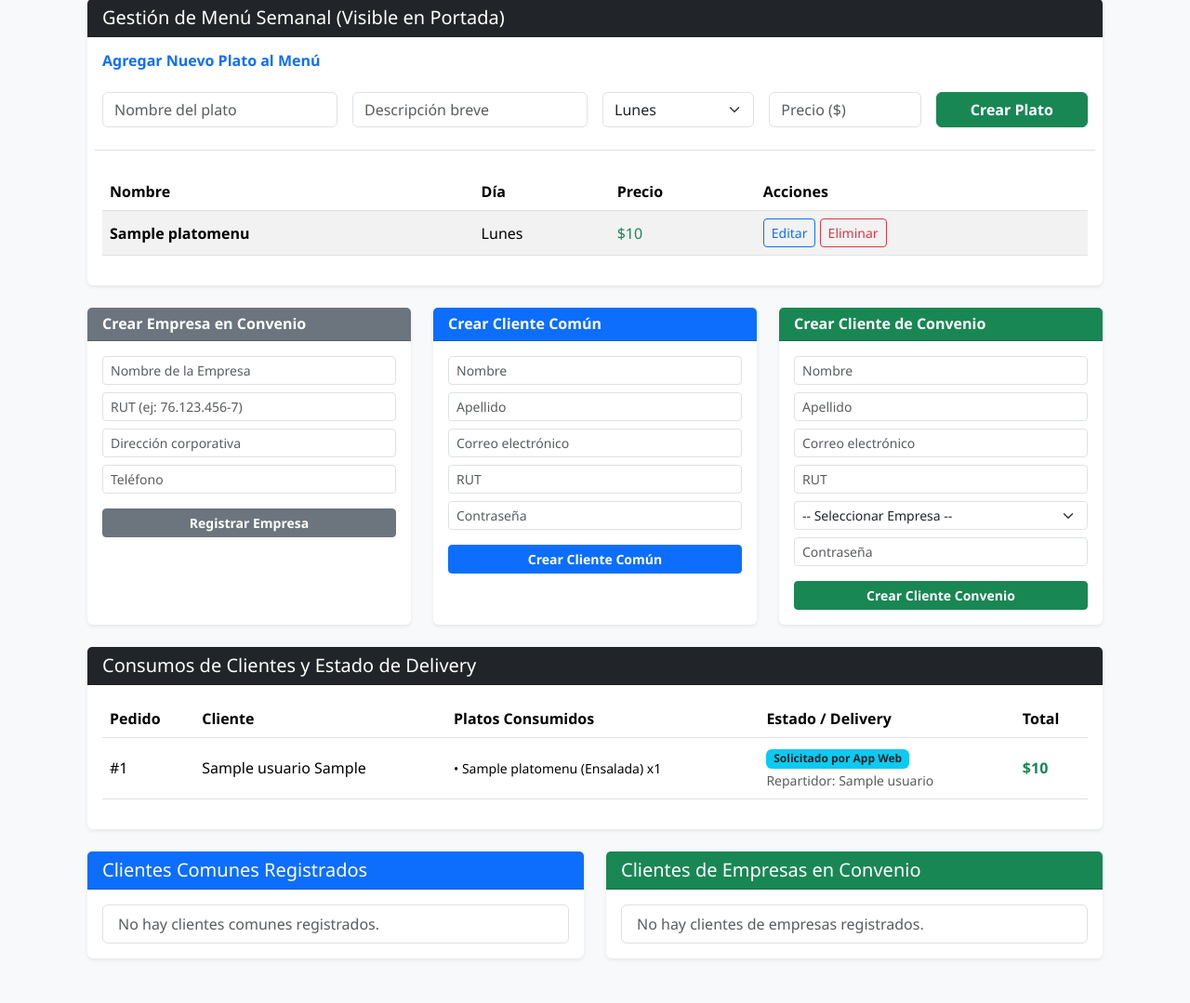
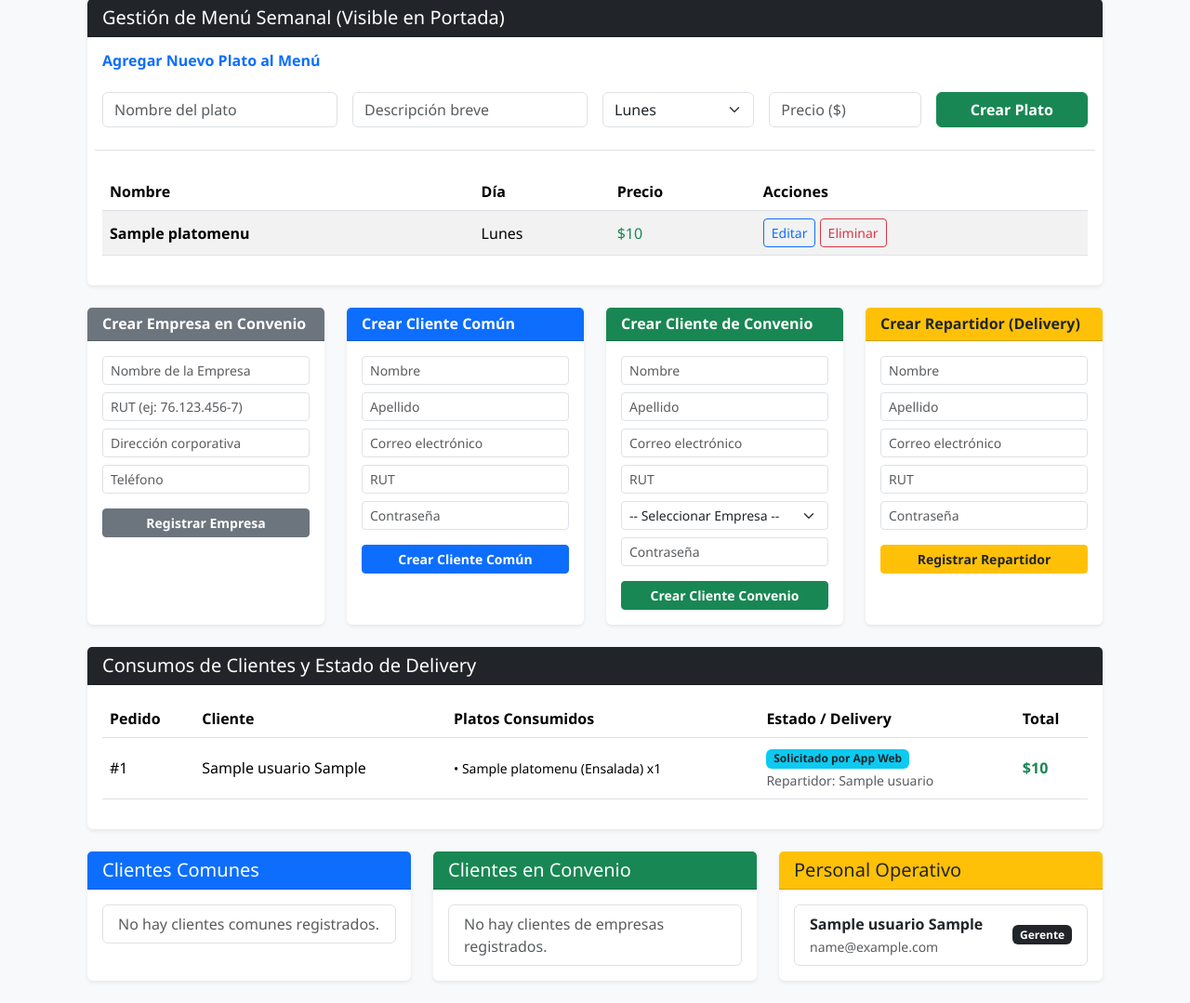
Before and after one commit to Defkross1/proyecto_sabores, a Django app: page /gerente/ in a window 1280 px wide. Shown: the part 265-1344 px from the top of the page at 93% size. Before the commit the page ends 1297 px from the top, so only its background shows below. Run offline with Django 5.2, Linux system fonts and the light colour scheme; a user stored in the database is signed in; tables that the repository leaves empty hold one stand-in row (values such as "Sample post"); some libraries are stand-ins or nearby versions.

Commit message:
Agregado formulario de creacion de cuentas para Repartidores en el dashboard gerencial y listado de personal operativo

```diff
--- a/pedidos/views.py
+++ b/pedidos/views.py
@@ -308,7 +308,7 @@ def pagar_pedido(request, pedido_id):
     if request.method == 'POST':
         metodo = request.POST.get('metodo_pago')
         if metodo:
-            # 🌟 LÓGICA DE DESCUENTO PARA LA GIFT CARD DE CONVENIO
+            # LÓGICA DE DESCUENTO PARA LA GIFT CARD DE CONVENIO
             if metodo == 'GIFTCARD':
                 if hasattr(request.user, 'saldo_giftcard') and request.user.saldo_giftcard >= pedido.total:
                     request.user.saldo_giftcard -= pedido.total
@@ -509,10 +509,30 @@ def gerente_dashboard(request):
                     rol='CLIENTE',
                     empresa_convenio=empresa
                 )
-                # 🌟 ASIGNAR SALDO DE $70.000 POR DEFECTO
                 nuevo_user.saldo_giftcard = 70000
                 nuevo_user.save()
                 messages.success(request, f"Cliente de convenio {nombre} creado con Gift Card de $70.000.")
+
+        # 🌟 LÓGICA AÑADIDA PARA CREAR CUENTAS DE REPARTIDORES 🌟
+        elif accion == 'crear_repartidor':
+            nombre = request.POST.get('nombre')
+            apellido = request.POST.get('apellido')
+            email = request.POST.get('email')
+            rut = request.POST.get('rut')
+            password = request.POST.get('password')
+
+            if Usuario.objects.filter(email=email).exists():
+                messages.error(request, "El correo electrónico ya está registrado.")
+            else:
+                Usuario.objects.create_user(
+                    email=email,
+                    password=password,
+                    nombre=nombre,
+                    apellido=apellido,
+                    rut=rut,
+                    rol='REPARTIDOR'
+                )
+                messages.success(request, f"Cuenta de Repartidor para {nombre} {apellido} creada exitosamente.")
 
         return redirect('gerente_dashboard')
 
--- a/sabores_core/templates/pedidos/gerente_dashboard.html
+++ b/sabores_core/templates/pedidos/gerente_dashboard.html
@@ -99,10 +99,10 @@
         </div>
     </div>
 
-    <!-- SECCIÓN: CREACIÓN DE EMPRESAS Y CLIENTES DESDE GERENCIA -->
+    <!-- SECCIÓN: CREACIÓN DE EMPRESAS Y PERSONAL DESDE GERENCIA -->
     <div class="row g-4 mb-4">
         <!-- Crear Empresa en Convenio -->
-        <div class="col-md-4">
+        <div class="col-xl-3 col-md-6">
             <div class="card shadow-sm border-0 h-100">
                 <div class="card-header bg-secondary text-white">
                     <h6 class="mb-0 fw-bold">Crear Empresa en Convenio</h6>
@@ -130,7 +130,7 @@
         </div>
 
         <!-- Crear Cliente Común -->
-        <div class="col-md-4">
+        <div class="col-xl-3 col-md-6">
             <div class="card shadow-sm border-0 h-100">
                 <div class="card-header bg-primary text-white">
                     <h6 class="mb-0 fw-bold">Crear Cliente Común</h6>
@@ -161,7 +161,7 @@
         </div>
 
         <!-- Crear Cliente de Convenio -->
-        <div class="col-md-4">
+        <div class="col-xl-3 col-md-6">
             <div class="card shadow-sm border-0 h-100">
                 <div class="card-header bg-success text-white">
                     <h6 class="mb-0 fw-bold">Crear Cliente de Convenio</h6>
@@ -198,6 +198,38 @@
                 </div>
             </div>
         </div>
+
+        <!-- 🌟 CREAR CUENTA DE REPARTIDOR 🌟 -->
+        <div class="col-xl-3 col-md-6">
+            <div class="card shadow-sm border-0 h-100">
+                <div class="card-header bg-warning text-dark">
+                    <h6 class="mb-0 fw-bold">Crear Repartidor (Delivery)</h6>
+                </div>
+                <div class="card-body">
+                    <form method="post">
+                        {% csrf_token %}
+                        <input type="hidden" name="accion" value="crear_repartidor">
+                        <div class="mb-2">
+                            <input type="text" name="nombre" class="form-control form-control-sm" placeholder="Nombre" required>
+                        </div>
+                        <div class="mb-2">
+                            <input type="text" name="apellido" class="form-control form-control-sm" placeholder="Apellido" required>
+                        </div>
+                        <div class="mb-2">
+                            <input type="email" name="email" class="form-control form-control-sm" placeholder="Correo electrónico" required>
+                        </div>
+                        <div class="mb-2">
+                            <input type="text" name="rut" class="form-control form-control-sm" placeholder="RUT" required>
+                        </div>
+                        <div class="mb-3">
+                            <input type="password" name="password" class="form-control form-control-sm" placeholder="Contraseña" required>
+                        </div>
+                        <button type="submit" class="btn btn-warning btn-sm w-100 fw-bold text-dark">Registrar Repartidor</button>
+                    </form>
+                </div>
+            </div>
+        </div>
+
     </div>
 
     <!-- SEGUIMIENTO DE CONSUMOS Y DELIVERY -->
@@ -246,12 +278,13 @@
         </div>
     </div>
 
-    <!-- LISTADO DE CLIENTES (COMUNES Y EMPRESAS) -->
+    <!-- LISTADO DE CLIENTES Y PERSONAL -->
     <div class="row g-4">
-        <div class="col-md-6">
+        <!-- Clientes Comunes -->
+        <div class="col-md-4">
             <div class="card shadow-sm border-0 h-100">
                 <div class="card-header bg-primary text-white">
-                    <h5 class="mb-0">Clientes Comunes Registrados</h5>
+                    <h5 class="mb-0">Clientes Comunes</h5>
                 </div>
                 <div class="card-body">
                     <ul class="list-group">
@@ -268,16 +301,17 @@
             </div>
         </div>
 
-        <div class="col-md-6">
+        <!-- Clientes Convenio -->
+        <div class="col-md-4">
             <div class="card shadow-sm border-0 h-100">
                 <div class="card-header bg-success text-white">
-                    <h5 class="mb-0">Clientes de Empresas en Convenio</h5>
+                    <h5 class="mb-0">Clientes en Convenio</h5>
                 </div>
                 <div class="card-body">
                     <ul class="list-group">
                         {% for cli in clientes_empresas %}
                         <li class="list-group-item d-flex justify-content-between align-items-center">
-                            <span><strong>{{ cli.nombre }} {{ cli.apellido }}</strong><br><small class="text-muted">{{ cli.email }} | Empresa: {{ cli.empresa_convenio.nombre }}</small></span>
+                            <span><strong>{{ cli.nombre }} {{ cli.apellido }}</strong><br><small class="text-muted">{{ cli.email }} | {{ cli.empresa_convenio.nombre }}</small></span>
                             <span class="badge bg-success">Convenio</span>
                         </li>
                         {% empty %}
@@ -287,6 +321,27 @@
                 </div>
             </div>
         </div>
+
+        <!-- 🌟 LISTA DE PERSONAL (REPARTIDORES, ATENCION) 🌟 -->
+        <div class="col-md-4">
+            <div class="card shadow-sm border-0 h-100">
+                <div class="card-header bg-warning text-dark">
+                    <h5 class="mb-0">Personal Operativo</h5>
+                </div>
+                <div class="card-body">
+                    <ul class="list-group">
+                        {% for emp in empleados %}
+                        <li class="list-group-item d-flex justify-content-between align-items-center">
+                            <span><strong>{{ emp.nombre }} {{ emp.apellido }}</strong><br><small class="text-muted">{{ emp.email }}</small></span>
+                            <span class="badge bg-dark">{{ emp.get_rol_display }}</span>
+                        </li>
+                        {% empty %}
+                        <li class="list-group-item text-muted">No hay empleados registrados.</li>
+                        {% endfor %}
+                    </ul>
+                </div>
+            </div>
+        </div>
     </div>
 
 </div>
```
